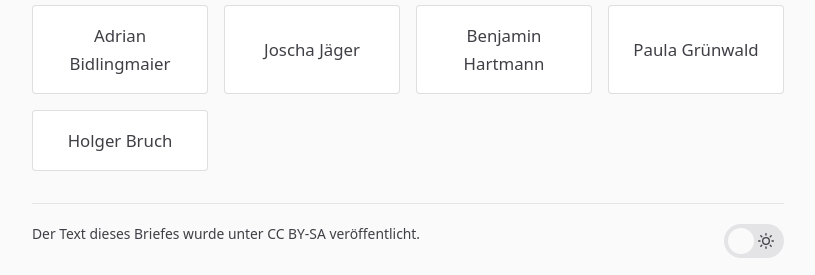
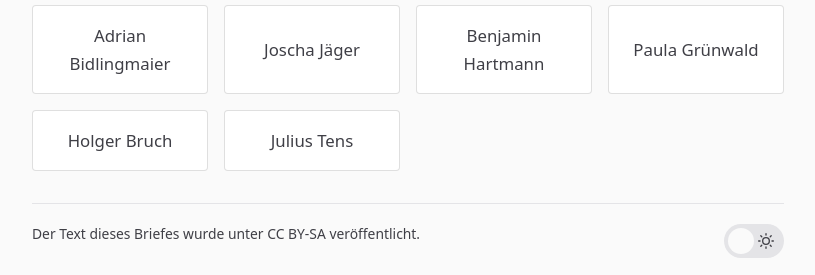
Before and after one commit to itrich/vsh-bleibt, a Jekyll site: the page built from OFFENERBRIEF.md, in a window 1280 px wide and 900 px high, scrolled down 5005 px. Shown: the part 622-897 px from the top of the window, without its empty margins (232-1047 px from the left). Built offline with Jekyll 4.4.1, drawn with Linux system fonts in a browser that asks for light colours.

Commit message:
add myself to list of signees

```diff
--- a/_data/signees.yml
+++ b/_data/signees.yml
@@ -39,3 +39,4 @@
 - name: Benjamin Hartmann
 - name: Paula Grünwald
 - name: Holger Bruch
+- name: Julius Tens
```
